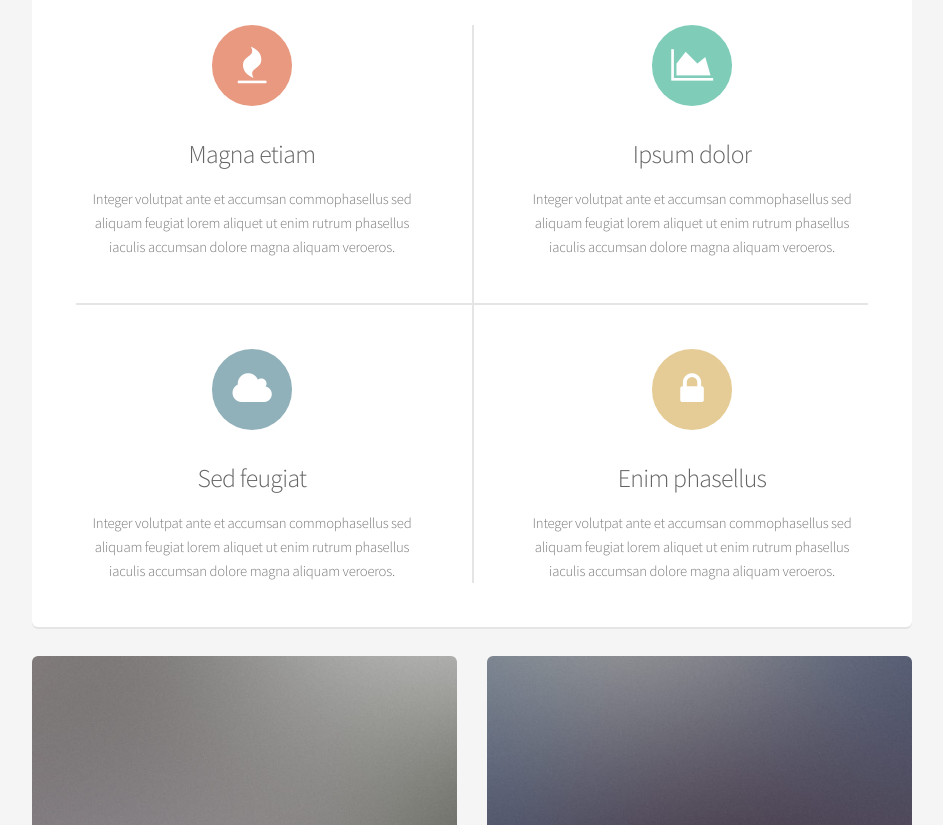
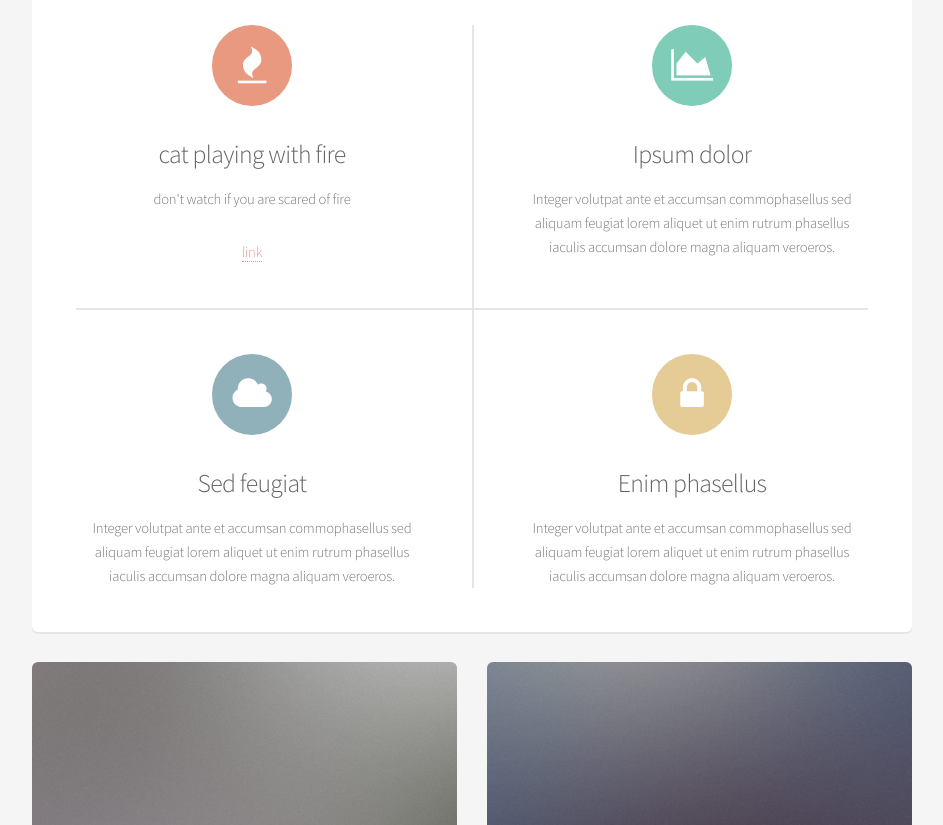
Before and after one commit to owenchow123/owenchow123.github.io, a plain HTML site: page index.html in a window 1280 px wide. Shown: the part 1040-1865 px from the top of the page, without its empty margins (168-1111 px from the left). Drawn offline with Linux system fonts and the light colour scheme.

Commit message:
link and word

```diff
--- a/index.html
+++ b/index.html
@@ -72,8 +72,9 @@
 						<div class="features-row">
 							<section>
 								<span class="icon major fa-fire accent2"></span>
-								<h3>Magna etiam</h3>
-								<p>Integer volutpat ante et accumsan commophasellus sed aliquam feugiat lorem aliquet ut enim rutrum phasellus iaculis accumsan dolore magna aliquam veroeros.</p>
+								<h3>cat playing with fire </h3>
+								<p>don't watch if you are scared of fire</p>
+							<a href="https://www.youtube.com/watch?v=TfeJkoHxN90">link</a>
 							</section>
 							<section>
 								<span class="icon major fa-area-chart accent3"></span>
```
